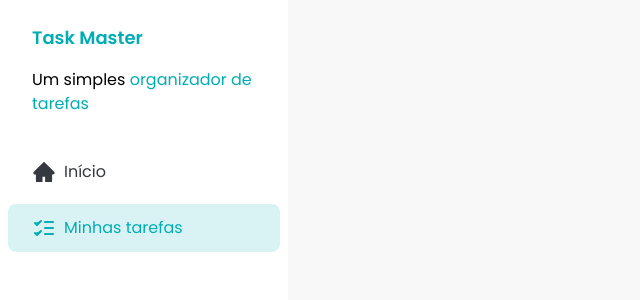
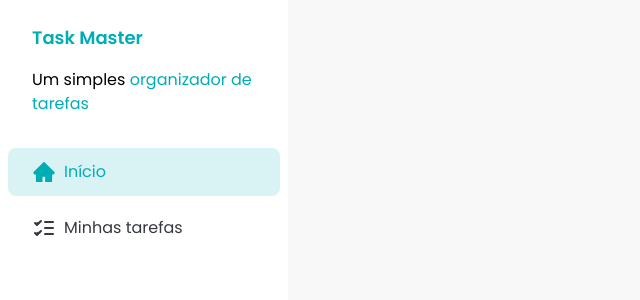
Before and after one commit to gabrielqrzz/fsc-task-manager, a React (Vite) app: page / in a window 1280 px wide. Shown: the top 300 px of the page, without its empty margins (0-640 px from the left). Built offline with nearby package versions, Linux system fonts and the light colour scheme.

Commit message:
feat: ensure SideBarButton changes according to active route

```diff
--- a/src/components/Sidebar.jsx
+++ b/src/components/Sidebar.jsx
@@ -15,11 +15,11 @@ const Sidebar = () => {
       </div>
 
       <div className="flex flex-col gap-2 p-2">
-        <SidebarButton href="/" color="unselected">
+        <SidebarButton to="/">
           <HomeIcon />
           Início
         </SidebarButton>
-        <SidebarButton href="/tasks" color="selected">
+        <SidebarButton to="/tasks">
           <TasksIcon />
           Minhas tarefas
         </SidebarButton>
--- a/src/components/SidebarButton.jsx
+++ b/src/components/SidebarButton.jsx
@@ -1,7 +1,8 @@
 import PropTypes from 'prop-types'
+import { NavLink } from 'react-router-dom'
 import { tv } from 'tailwind-variants'
 
-const SidebarButton = ({ children, color, href }) => {
+const SidebarButton = ({ children, to }) => {
   const sidebar = tv({
     base: 'flex items-center gap-2 rounded-lg px-6 py-3',
     variants: {
@@ -14,9 +15,14 @@ const SidebarButton = ({ children, color, href }) => {
   })
 
   return (
-    <a href={href} className={sidebar({ color })}>
+    <NavLink
+      to={to}
+      className={({ isActive }) =>
+        sidebar({ color: isActive ? 'selected' : 'unselected' })
+      }
+    >
       {children}
-    </a>
+    </NavLink>
   )
 }
 
```
